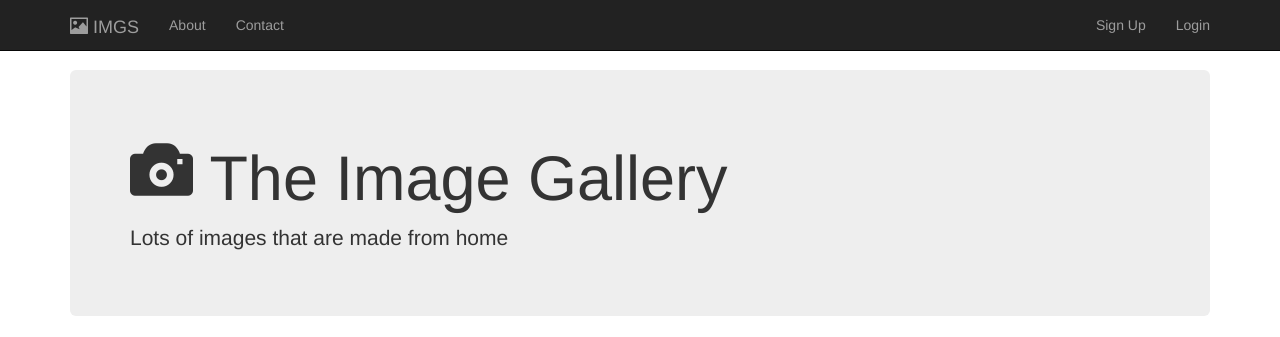
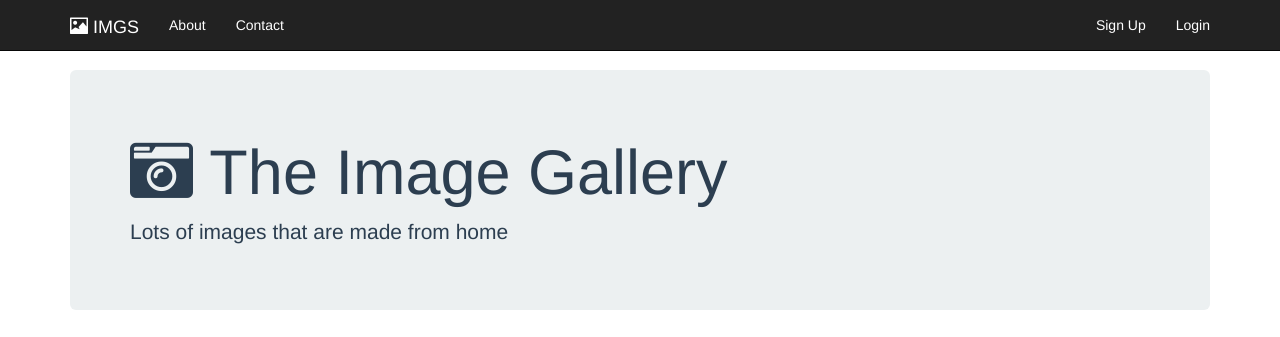
Before and after one commit to gluppino/udemy, a plain HTML site: page Bootstrap Image Gallery/gallery.html in a window 1280 px wide. Shown: the top 337 px of the page. Drawn offline with nearby package versions, Linux system fonts and the light colour scheme.

Commit message:
Finished image gallery

```diff
--- a/Bootstrap Image Gallery/gallery.css
+++ b/Bootstrap Image Gallery/gallery.css
@@ -1,3 +1,20 @@
 body {
     padding-top: 70px;
 }
+
+.jumbotron {
+    color: #2c3e50;
+    background-color: #ecf0f1;
+}
+
+.navbar-inverse {
+    color: #2c3e50;
+}
+
+.navbar-inverse .navbar-nav>li>a {
+    color: white;
+}
+
+.navbar-inverse .navbar-brand {
+    color: white;
+}
--- a/Bootstrap Image Gallery/gallery.html
+++ b/Bootstrap Image Gallery/gallery.html
@@ -4,6 +4,7 @@
     <meta name="viewport" content="width=device-width, initial-scale=1.0">
     <link rel="stylesheet" href="https://maxcdn.bootstrapcdn.com/bootstrap/3.3.7/css/bootstrap.min.css" integrity="sha384-BVYiiSIFeK1dGmJRAkycuHAHRg32OmUcww7on3RYdg4Va+PmSTsz/K68vbdEjh4u" crossorigin="anonymous">
     <link rel="stylesheet" href="gallery.css">
+    <link rel="stylesheet" href="https://use.fontawesome.com/releases/v5.12.1/css/all.css" integrity="sha384-v8BU367qNbs/aIZIxuivaU55N5GPF89WBerHoGA4QTcbUjYiLQtKdrfXnqAcXyTv" crossorigin="anonymous">
     <title>Bootstrap Image Gallery</title>
 </head>
 <body>
@@ -36,7 +37,7 @@
 
     <div class="container">
         <div class="jumbotron">
-            <h1><span class="glyphicon glyphicon-camera" aria-hidden="true"></span> The Image Gallery</h1>
+            <h1><i class="fas fa-camera-retro"></i></span> The Image Gallery</h1>
                 <p>Lots of images that are made from home</p>
         </div>
 
```
Also changed, not shown: 1 other file.
